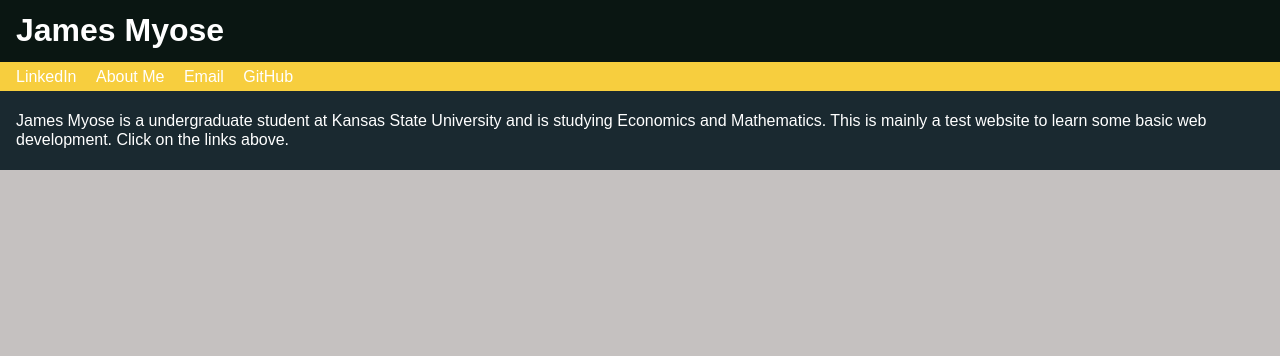
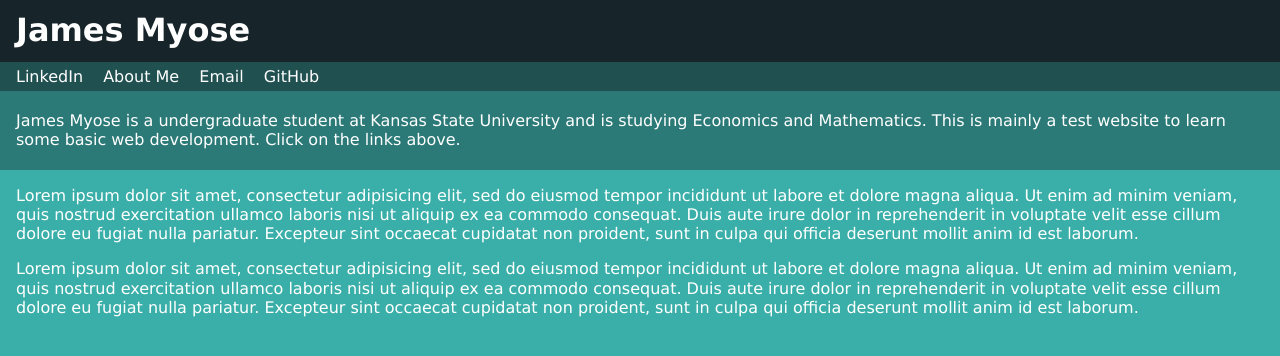
Before and after one commit to jamesmyose/jamesmyose.github.io, a plain HTML site: page index.html in a window 1280 px wide. Drawn offline with Linux system fonts and the light colour scheme.

Commit message:
changed color scheme to monotone blue

```diff
--- a/index.css
+++ b/index.css
@@ -1,8 +1,15 @@
 
 body{
+    background-color: #3AAFA9;
+    /*
     background-color: #c5c1c0;
+    background-color: #050401;
+    */
     color: #fff;
+    /*
     font-family: Arial, Helvetica, sans-serif;
+    */
+    font-family: "Verdana", "Geneva", sans-serif;
     font-size: 16px;
     line-height: 1.2em;
     margin: 0;
@@ -10,10 +17,20 @@ body{
 
 .container{
     margin: 0;
+
+    background-color: #17252A;
+    /*
     background-color: #0a1612;
+    background-color: #30BCED;
+    */
 	overflow:hidden;
-    color: #fff;
+    color: #000;
     padding-left: 1em;
+}
+
+.main{
+    padding: 0 1em;
+    margin: 0;
 }
 
 .container a{
@@ -22,7 +39,12 @@ body{
 }
 
 #nav{
-	background-color:#f7ce3e;
+
+	background-color: #215051;
+    /*
+    background-color:#f7ce3e;
+    background-color: #FC5130;
+    */
 }
 
 #nav ul{
@@ -36,16 +58,22 @@ body{
 }
 
 #nav a{
-	color:#fff;
+	color: #fff;
 	text-decoration: none;
 	padding-right:15px;
 }
 
 #showcase{
+
+    background-color: #2B7A78;
+    /*
     background-color: #1a2930;
+    background-color: #2c3e50;
+    */
 }
 
 #showcase p{
+    color: #fff;
     margin: 0;
     padding: 20px 1em;
 }
--- a/index.html
+++ b/index.html
@@ -24,7 +24,10 @@
         <section id="showcase">
             <p>James Myose is a undergraduate student at Kansas State University and is studying Economics and Mathematics. This is mainly a test website to learn some basic web development. Click on the links above.</p>
         </section>
-
+        <div class="main">
+            <p>Lorem ipsum dolor sit amet, consectetur adipisicing elit, sed do eiusmod tempor incididunt ut labore et dolore magna aliqua. Ut enim ad minim veniam, quis nostrud exercitation ullamco laboris nisi ut aliquip ex ea commodo consequat. Duis aute irure dolor in reprehenderit in voluptate velit esse cillum dolore eu fugiat nulla pariatur. Excepteur sint occaecat cupidatat non proident, sunt in culpa qui officia deserunt mollit anim id est laborum.</p>
+            <p>Lorem ipsum dolor sit amet, consectetur adipisicing elit, sed do eiusmod tempor incididunt ut labore et dolore magna aliqua. Ut enim ad minim veniam, quis nostrud exercitation ullamco laboris nisi ut aliquip ex ea commodo consequat. Duis aute irure dolor in reprehenderit in voluptate velit esse cillum dolore eu fugiat nulla pariatur. Excepteur sint occaecat cupidatat non proident, sunt in culpa qui officia deserunt mollit anim id est laborum.</p>
+        </div>
         <script type="text/javascript" src = "index.js"></script>
     </body>
 </html>
```
